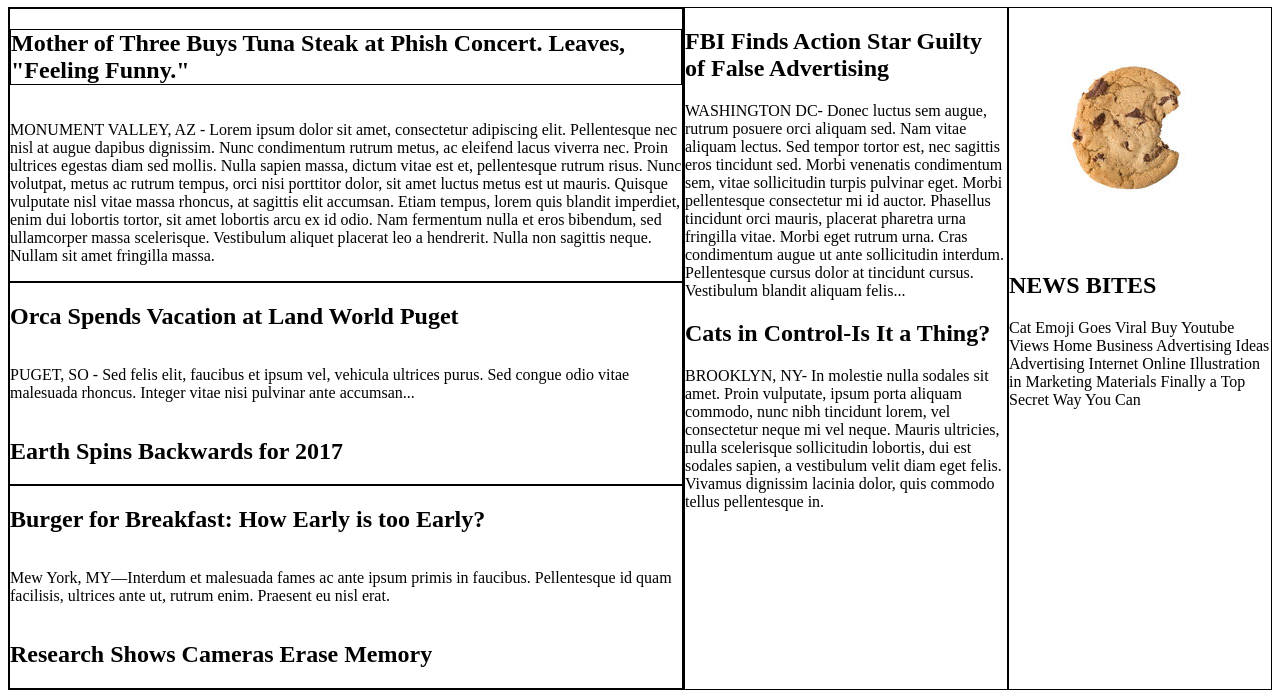
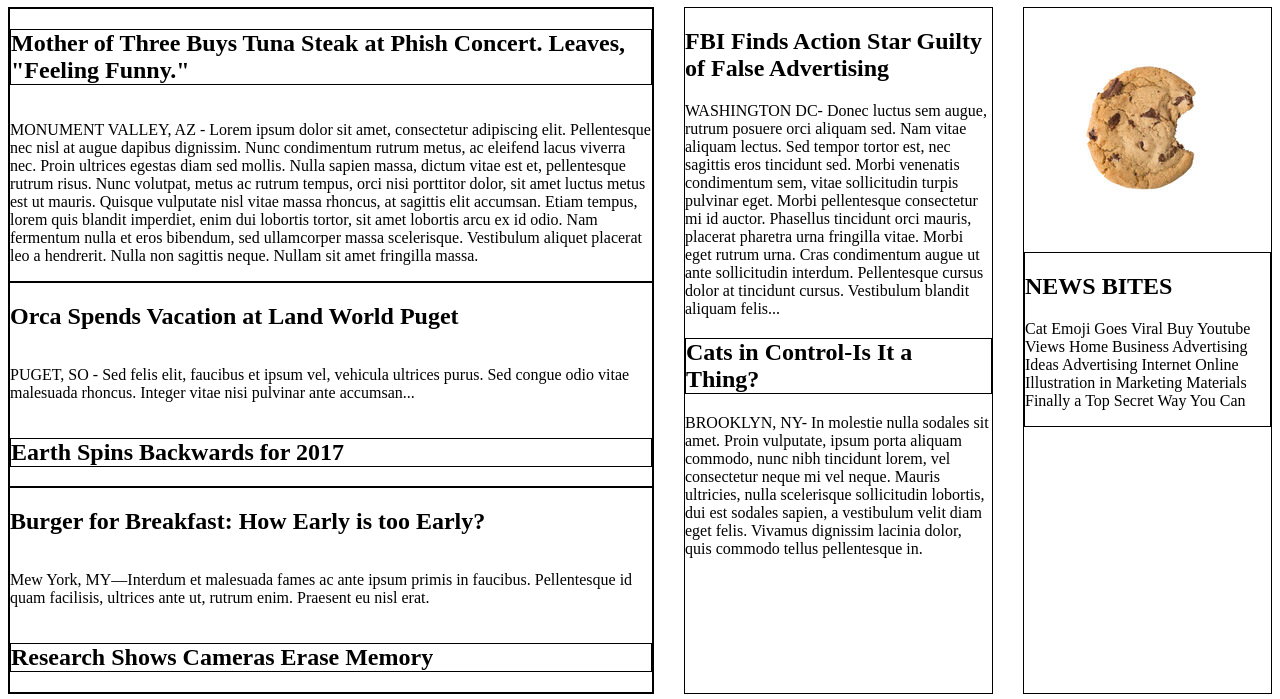
Before and after one commit to jaydekat1020/My-Times, a plain HTML site: page index.html in a window 1280 px wide. Shown: the part 101-800 px from the top of the page. Drawn offline with Linux system fonts and the light colour scheme.

Commit message:
Update style.css
step 3 complete

```diff
--- a/resources/style.css
+++ b/resources/style.css
@@ -55,6 +55,7 @@ header nav {
     border: 1px solid black;
     flex-direction: column;
     flex-grow: 2;
+    margin-right: 30px;
   }
 
   .large .section-1-1 {
@@ -73,14 +74,20 @@ header nav {
     display: flex;
     flex-direction: column;
     border: 1px solid black;
+  }
 
+  .earth {
+      border: 1px solid black;
   }
 
   .large .section-1-3 {
     display: flex;
     flex-direction: column;
     border: 1px solid black;
+  }
 
+  .camera {
+      border: 1px solid black;
   }
 
 /* <!-- second column--> */
@@ -88,8 +95,13 @@ header nav {
   main .medium {
     width: 300px;
     flex-grow: 1;
+    margin-right: 30px;
     border: 1px solid black;
   }
+
+    .cat {
+        border: 1px solid black;
+    }
 
 /* <!-- third column--> */
 
@@ -98,3 +110,7 @@ header nav {
     flex-grow: 1;
     border: 1px solid black;
   }
+
+  .section-3-2 {
+        border: 1px solid black;
+  }
```
